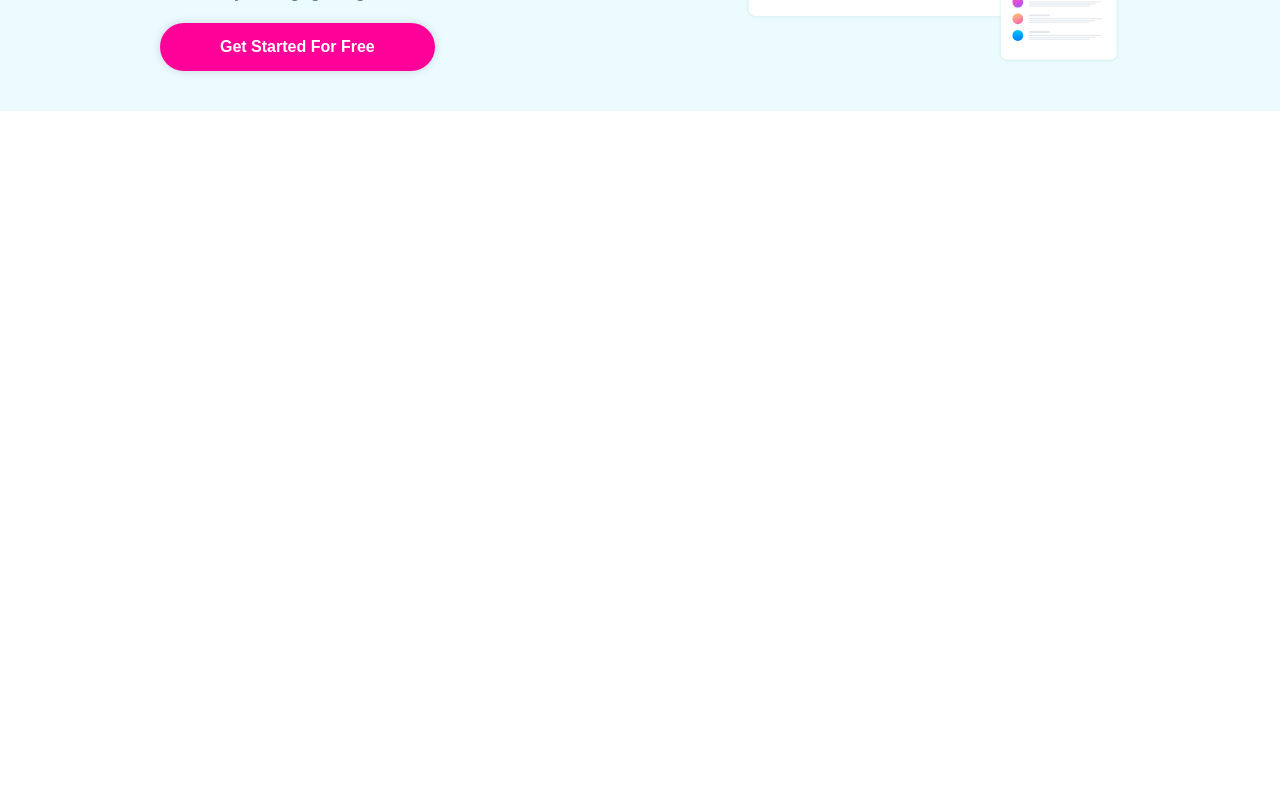
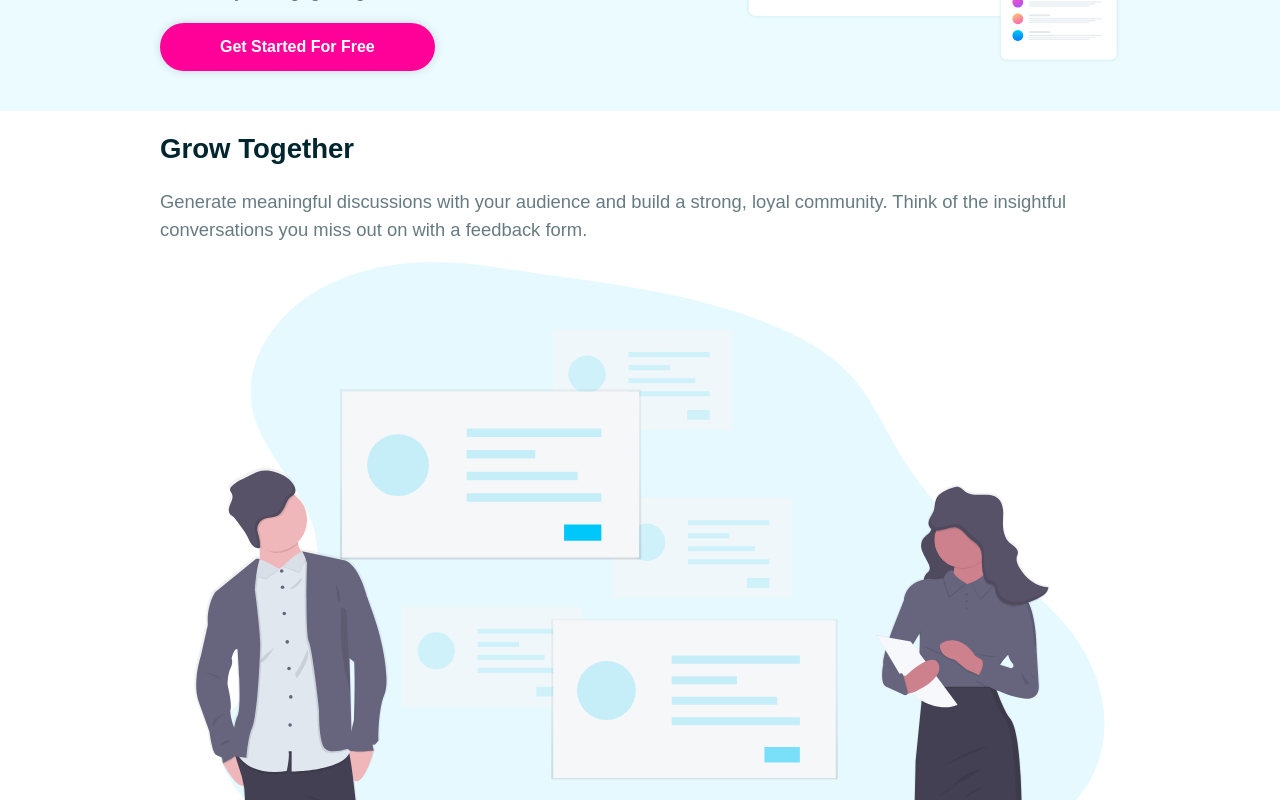
Before and after one commit to yazidam/React-Styled-Components, a React (Create React App) app: page / in a window 1280 px wide. Shown: the part 340-1140 px from the top of the page. Before the commit the page ends 800 px from the top, so only its background shows below. Built offline with nearby package versions, Linux system fonts and the light colour scheme.

Commit message:
Display card

```diff
--- a/src/App.js
+++ b/src/App.js
@@ -1,7 +1,9 @@
 import { ThemeProvider } from "styled-components";
+import Card from "./components/Card";
 import Header from "./components/Header";
 import { Container } from "./components/styles/Container.styled";
 import GlobalStyles from "./components/styles/Global";
+import content from "./content";
 function App() {
   const theme = {
     colors: {
@@ -16,6 +18,11 @@ function App() {
       <>
         <GlobalStyles />
         <Header />
+        <Container>
+          {content.map((item, index) => (
+            <Card key={index} item={item} />
+          ))}
+        </Container>
       </>
     </ThemeProvider>
   );
--- /dev/null
+++ b/src/components/Card.js
@@ -0,0 +1,17 @@
+import React from "react";
+
+const Card = ({ item }) => {
+  return (
+    <div>
+      <div>
+        <h2>{item.title}</h2>
+        <p>{item.body}</p>
+      </div>
+      <div>
+        <img src={`./images/${item.image}`} alt="image" />
+      </div>
+    </div>
+  );
+};
+
+export default Card;
```
